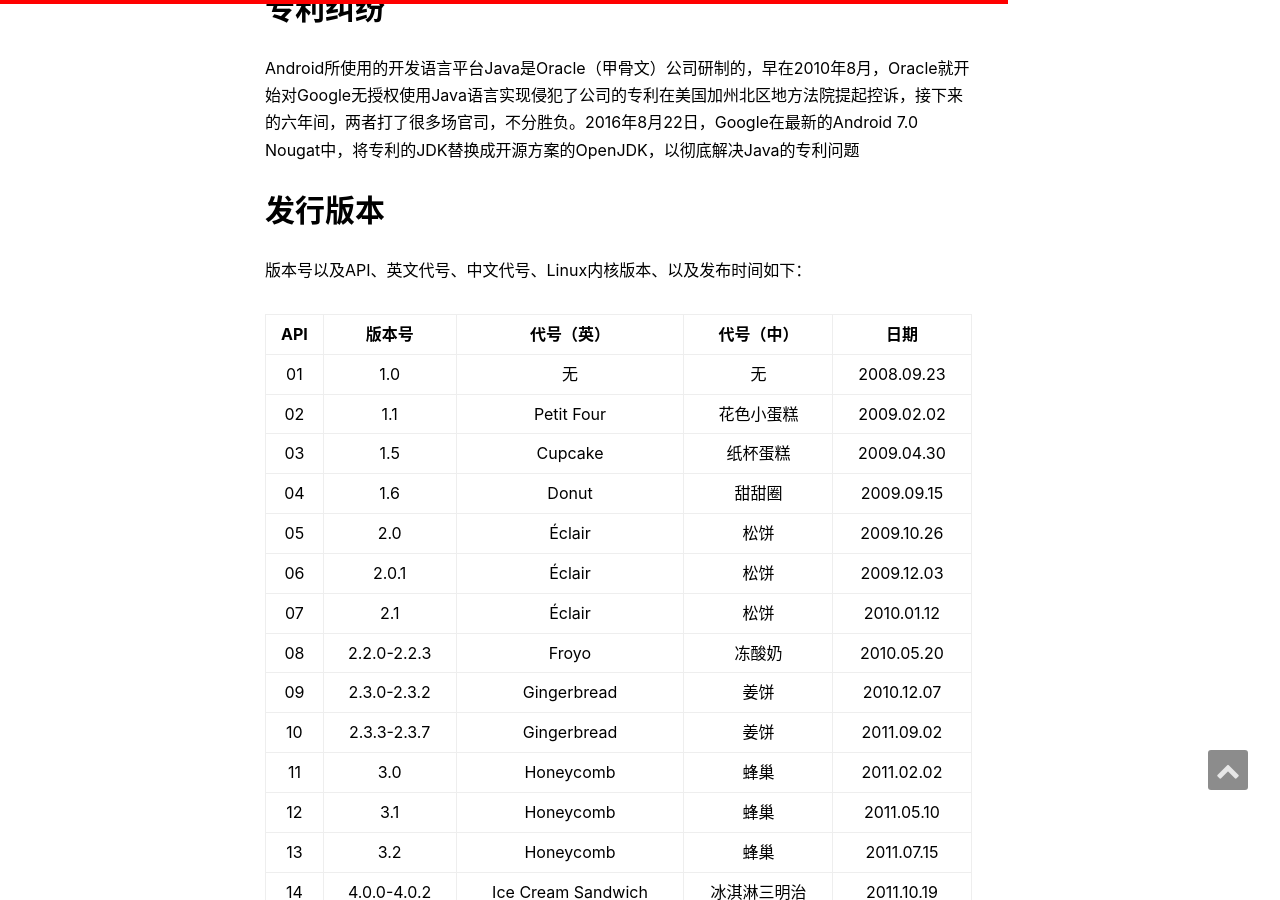
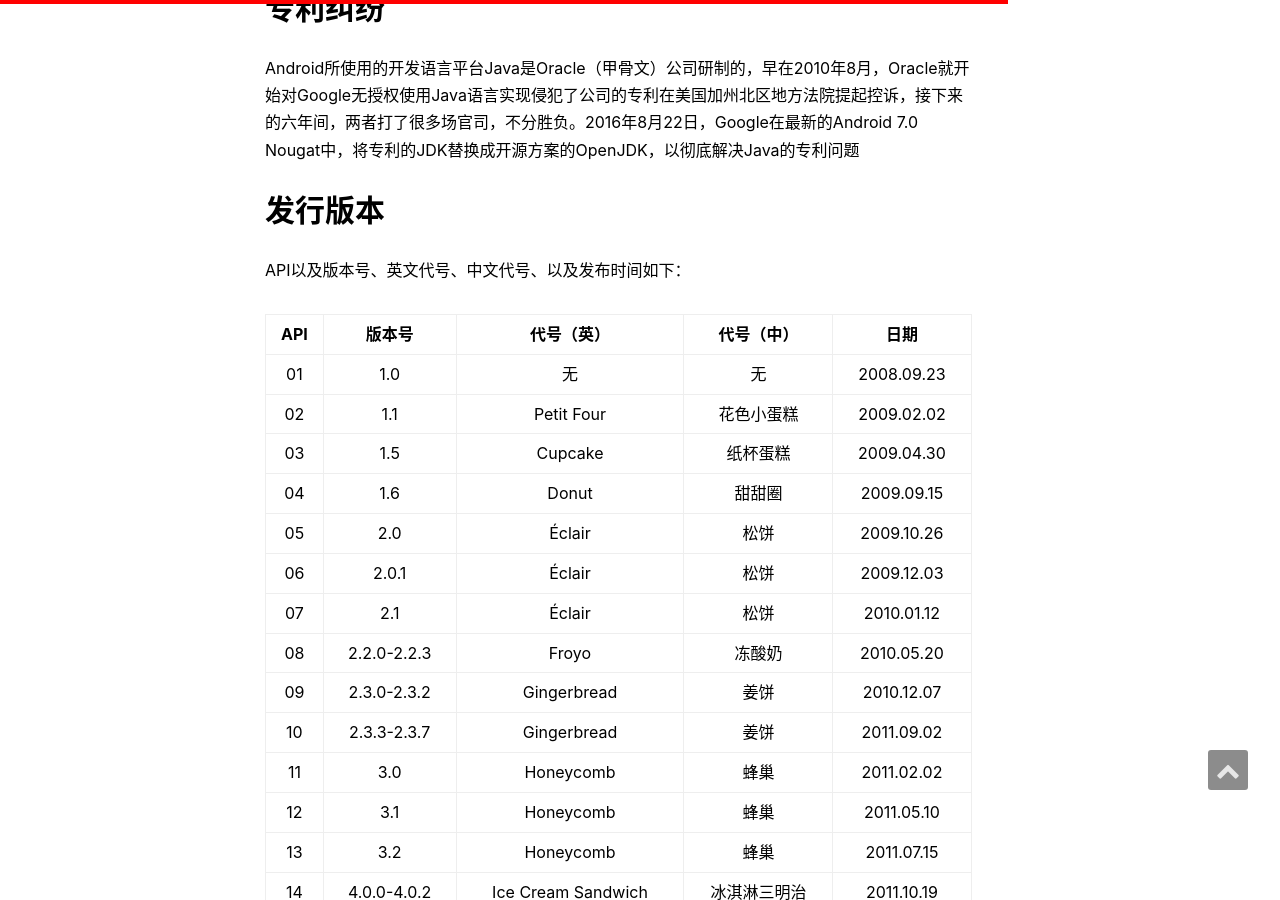
Before and after one commit to zfb132/zfb132.github.com, a Jekyll site: the page built from _posts/2017-08-07-Android_introduction.md, in a window 1280 px wide and 900 px high, scrolled down 4426 px. Built offline with Jekyll 4.4.1, drawn with Linux system fonts in a browser that asks for light colours; nearby versions of some CDN libraries; comment, search, counter and statistics services are not loaded.

Commit message:
修改表述内容

```diff
--- a/_posts/2017-08-07-Android_introduction.md
+++ b/_posts/2017-08-07-Android_introduction.md
@@ -41,7 +41,7 @@ Android操作系统使用了沙箱（SandBox）机制，所有的应用程序都
 ## 专利纠纷
 Android所使用的开发语言平台Java是Oracle（甲骨文）公司研制的，早在2010年8月，Oracle就开始对Google无授权使用Java语言实现侵犯了公司的专利在美国加州北区地方法院提起控诉，接下来的六年间，两者打了很多场官司，不分胜负。2016年8月22日，Google在最新的Android 7.0 Nougat中，将专利的JDK替换成开源方案的OpenJDK，以彻底解决Java的专利问题
 ## 发行版本
-版本号以及API、英文代号、中文代号、Linux内核版本、以及发布时间如下：
+API以及版本号、英文代号、中文代号、以及发布时间如下：
 
  API  | 版本号 |代号（英）|代号（中）|日期|
 :--:|:--:|:--:|:--:|:--:|
```
